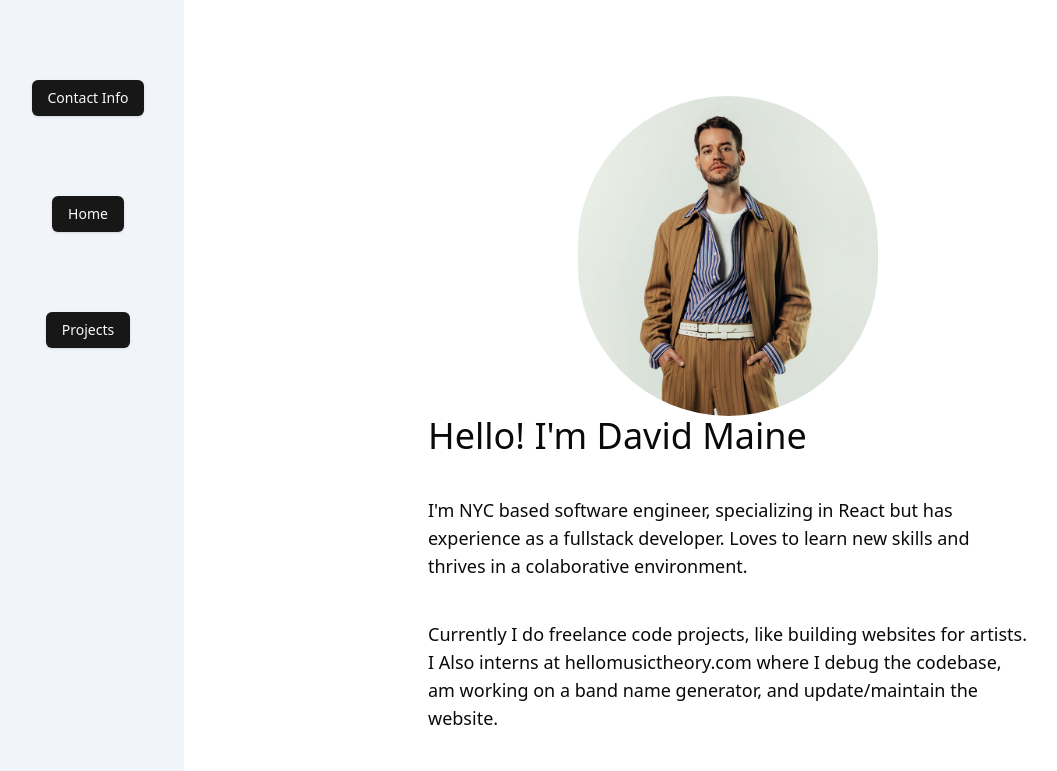
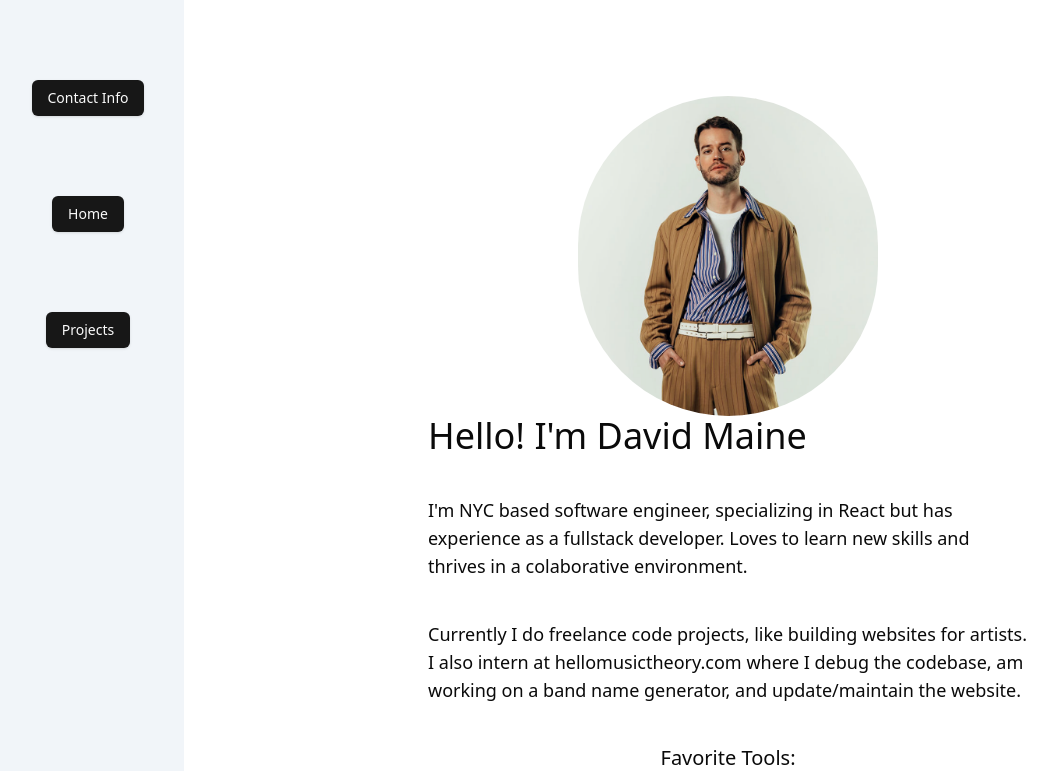
Before and after one commit to David-Maine-Floated/new-site, a Next.js app: page / in a window 1280 px wide. Shown: the top 771 px of the page, without its empty margins (8-1065 px from the left). Built offline with nearby package versions, Linux system fonts and the light colour scheme.

Commit message:
fix descriptions spelling

```diff
--- a/src/app/page.jsx
+++ b/src/app/page.jsx
@@ -29,7 +29,7 @@ export default function Home() {
             </p>
             <p className="text-lg mt-10 max-w-[600px]">
               Currently I do freelance code projects, like building websites for
-              artists. I Also interns at hellomusictheory.com where I debug the
+              artists. I also intern at hellomusictheory.com where I debug the
               codebase, am working on a band name generator, and update/maintain
               the website.
             </p>
```
